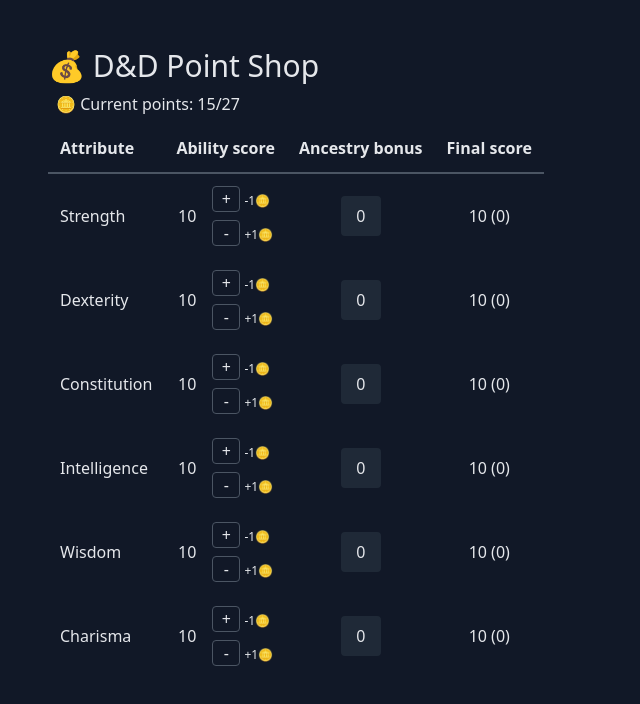
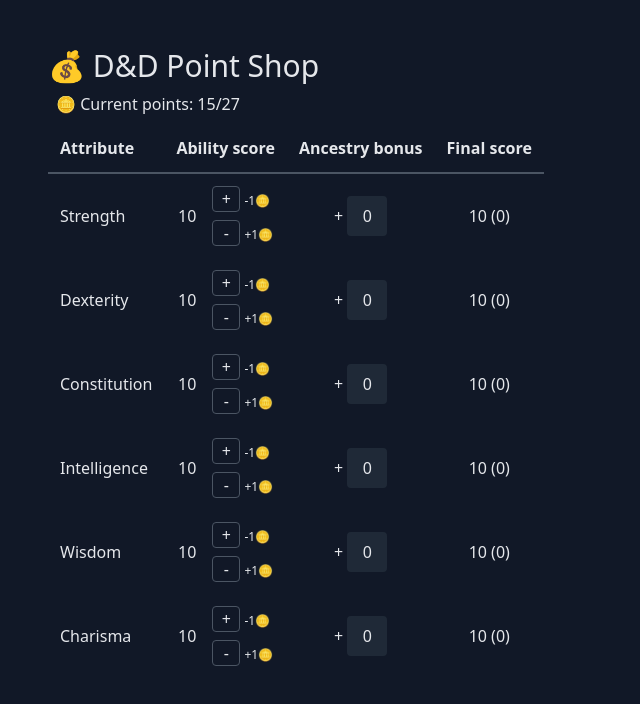
Before and after one commit to daruufex/dnd-point-shop, a React (Vite) app: page / in a window 1280 px wide. Shown: the top 704 px of the page, without its empty margins (0-640 px from the left). Built offline with nearby package versions, Linux system fonts and the light colour scheme.

Commit message:
Add + to Ancestry bonus col

```diff
--- a/src/components/Stat.jsx
+++ b/src/components/Stat.jsx
@@ -72,6 +72,7 @@
         </div>
       </td>
       <td className="p-3 text-center">
+        +&nbsp;
         <input
           className="bg-gray-800 p-2 rounded w-10 text-center"
           type="text"
```
